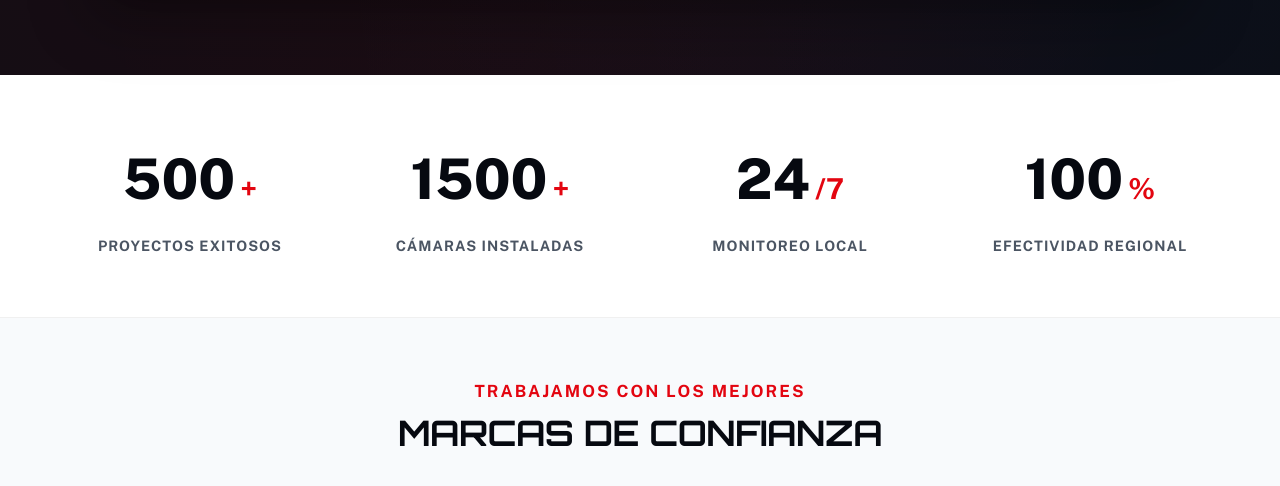
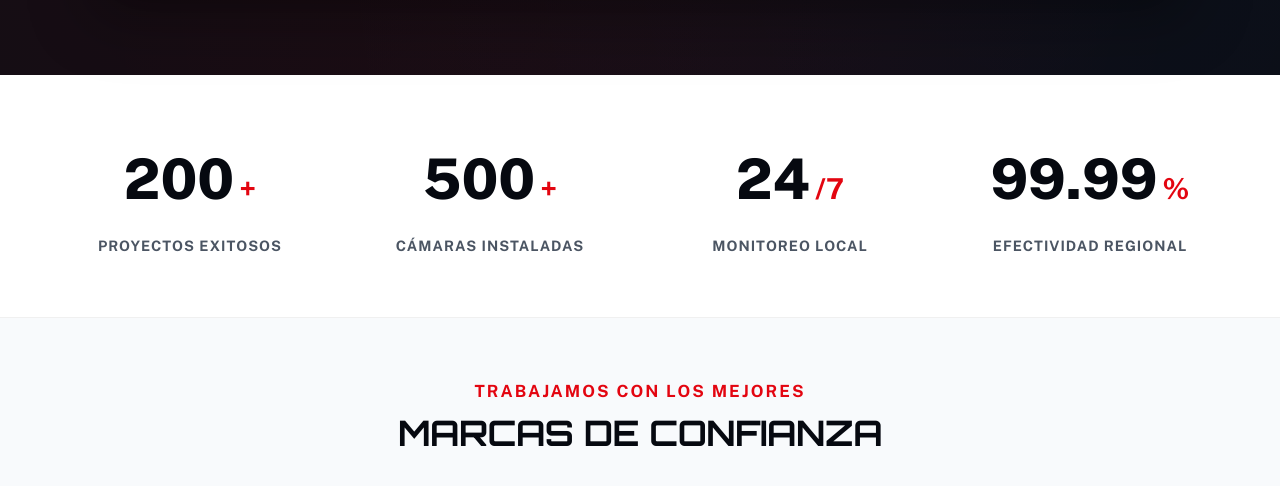
Before and after one commit to Jos2005/Security_Vision_Peru, a plain HTML site: page index.html in a window 1280 px wide. Shown: the part 1680-2166 px from the top of the page. Drawn offline with nearby package versions, Linux system fonts and the light colour scheme.

Commit message:
Update stat numbers in index.html

```diff
--- a/index.html
+++ b/index.html
@@ -96,13 +96,13 @@
             <div class="stats-grid">
                 <div class="stat-item reveal">
                     <div class="stat-number-wrapper">
-                        <span class="stat-number" data-target="500">0</span><span class="stat-plus">+</span>
+                        <span class="stat-number" data-target="200">0</span><span class="stat-plus">+</span>
                     </div>
                     <p>Proyectos Exitosos</p>
                 </div>
                 <div class="stat-item reveal">
                     <div class="stat-number-wrapper">
-                        <span class="stat-number" data-target="1500">0</span><span class="stat-plus">+</span>
+                        <span class="stat-number" data-target="500">0</span><span class="stat-plus">+</span>
                     </div>
                     <p>Cámaras Instaladas</p>
                 </div>
@@ -114,7 +114,7 @@
                 </div>
                 <div class="stat-item reveal">
                     <div class="stat-number-wrapper">
-                        <span class="stat-number" data-target="100">0</span><span class="stat-plus">%</span>
+                        <span class="stat-number" data-target="99.99">0</span><span class="stat-plus">%</span>
                     </div>
                     <p>Efectividad Regional</p>
                 </div>
```
